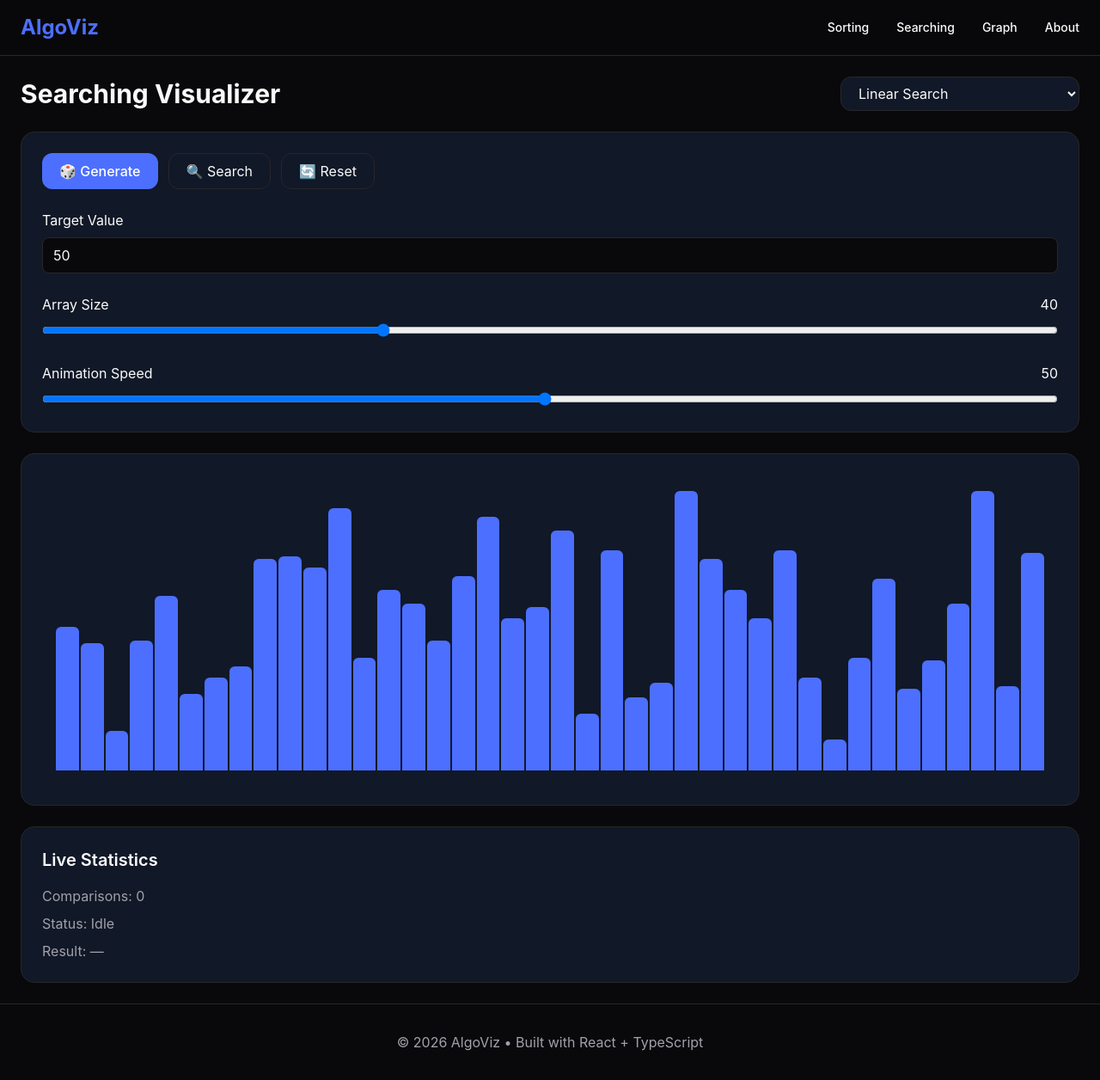
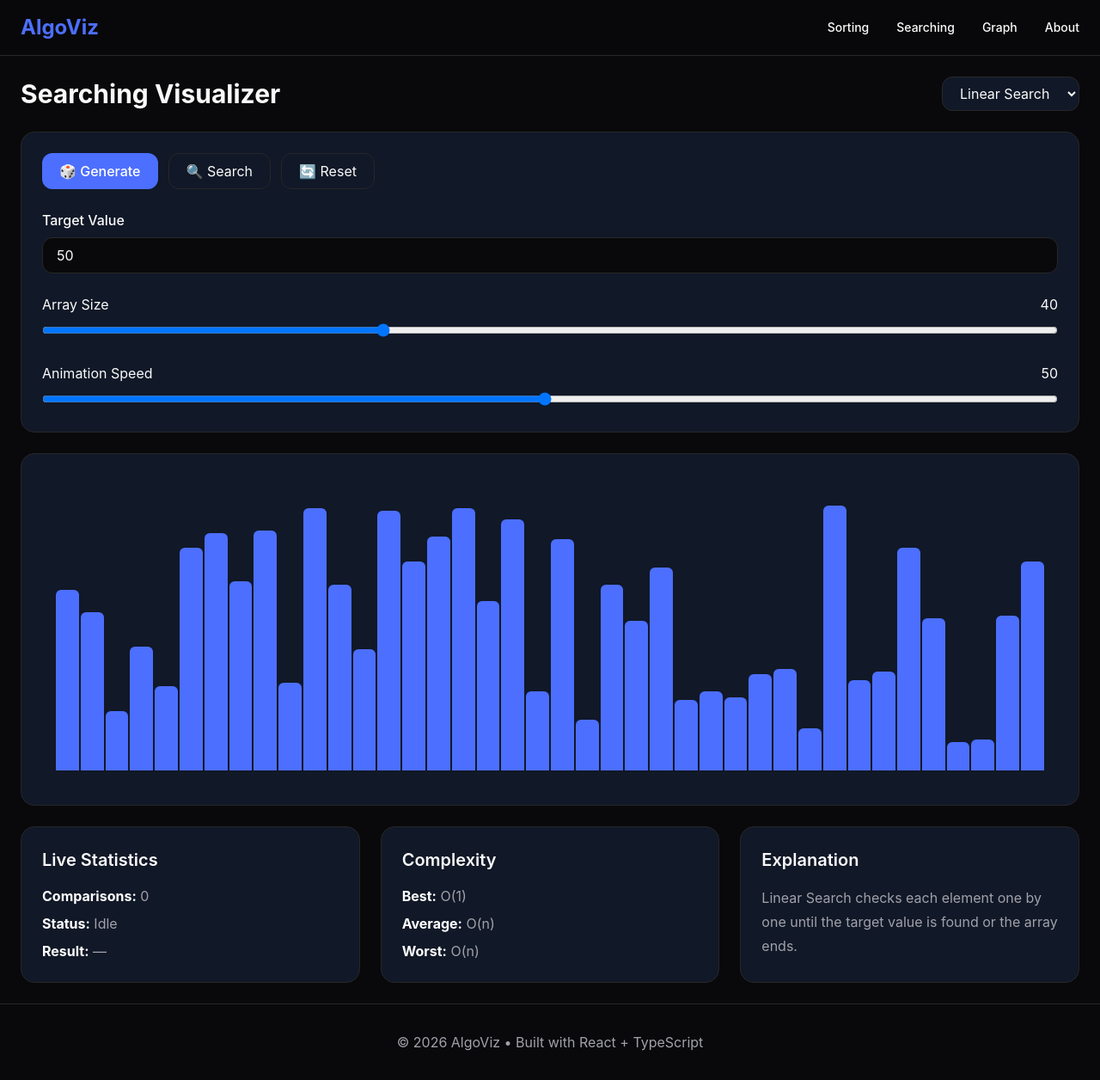
Before and after one commit to Tamajeet7/AlgoViz, a React (Vite) app in the folder frontend/: page /searching in a window 1280 px wide. Shown: the whole page at 86% size. Built offline with nearby package versions, Linux system fonts and the light colour scheme.

Commit message:
feat: complete searching visualizer with linear and binary search

```diff
--- a/frontend/src/features/searching/algorithms/binarySearch.ts
+++ b/frontend/src/features/searching/algorithms/binarySearch.ts
@@ -4,9 +4,7 @@ export function binarySearch(
   array: SearchBar[],
   target: number
 ): SearchStep[] {
-  const arr = array
-    .map((bar) => ({ ...bar }))
-    .sort((a, b) => a.value - b.value);
+  const arr = array.map((bar) => ({ ...bar }));
 
   const steps: SearchStep[] = [];
 
--- a/frontend/src/features/searching/components/SearchingVisualizer.tsx
+++ b/frontend/src/features/searching/components/SearchingVisualizer.tsx
@@ -1,10 +1,11 @@
-import { useState } from "react";
+import { useEffect, useState } from "react";
 
 import type { SearchingAlgorithm } from "../types/searching";
 
+import { linearSearch } from "../algorithms/linearSearch";
+import { binarySearch } from "../algorithms/binarySearch";
+
 import { algorithmInfo } from "../utils/algorithmInfo";
-
-import { linearSearch } from "../algorithms/linearSearch";
 
 import { useSearching } from "../hooks/useSearching";
 
@@ -14,6 +15,7 @@ import ArrayBars from "./ArrayBars";
 export default function SearchingVisualizer() {
   const {
     array,
+    setArray,
 
     target,
     setTarget,
@@ -42,14 +44,58 @@ export default function SearchingVisualizer() {
   const [algorithm, setAlgorithm] =
     useState<SearchingAlgorithm>("linear");
 
+  const [error, setError] = useState("");
+
   const info = algorithmInfo[algorithm];
 
+  useEffect(() => {
+    generateNewArray(algorithm === "binary");
+  }, [algorithm]);
+
+  function clearHighlights() {
+    setArray((prev) =>
+      prev.map((bar) => ({
+        ...bar,
+        state: "default",
+      }))
+    );
+  }
+
   function handleSearch() {
+    if (target < 10 || target > 99) {
+      setError("Target must be between 10 and 99.");
+      return;
+    }
+
+    setError("");
+
+    clearHighlights();
+
+    if (algorithm === "binary") {
+      play(binarySearch(array, target));
+    } else {
       play(linearSearch(array, target));
+    }
+  }
+
+  function handleGenerate() {
+    setError("");
+
+    generateNewArray(algorithm === "binary");
+  }
+
+  function handleReset() {
+    setError("");
+
+    reset();
+
+    generateNewArray(algorithm === "binary");
   }
 
   return (
     <div className="space-y-6">
+      {/* Header */}
+
       <div className="flex items-center justify-between">
         <h1 className="text-3xl font-bold">
           Searching Visualizer
@@ -58,56 +104,84 @@ export default function SearchingVisualizer() {
         <select
           value={algorithm}
           onChange={(e) =>
-            setAlgorithm(e.target.value as SearchingAlgorithm)
+            setAlgorithm(
+              e.target.value as SearchingAlgorithm
+            )
           }
-          className="rounded-xl border border-border bg-surface px-4 py-2"
+          className="rounded-xl border border-border bg-surface px-4 py-2 outline-none"
         >
-          <option value="linear">Linear Search</option>
+          <option value="linear">
+            Linear Search
+          </option>
 
           <option value="binary">
-            Binary Search (Coming Soon)
+            Binary Search
           </option>
         </select>
       </div>
+
+      {algorithm === "binary" && (
+        <div className="rounded-xl border border-blue-500/40 bg-blue-500/10 p-4 text-blue-300">
+          Binary Search requires a sorted array. The generated array
+          has been automatically sorted.
+        </div>
+      )}
+
+      {/* Toolbar */}
 
       <div className="rounded-2xl border border-border bg-surface">
         <Toolbar
           target={target}
           arraySize={arraySize}
           speed={speed}
+          isSearching={isSearching}
+          error={error}
           onTargetChange={setTarget}
           onArraySizeChange={setArraySize}
           onSpeedChange={setSpeed}
-          onGenerate={generateNewArray}
+          onGenerate={handleGenerate}
           onSearch={handleSearch}
-          onReset={reset}
+          onReset={handleReset}
         />
       </div>
+
+      {/* Visualization */}
 
       <div className="rounded-2xl border border-border bg-surface p-6">
         <ArrayBars array={array} />
       </div>
 
+      {/* Bottom Cards */}
+
+      <div className="grid gap-6 lg:grid-cols-3">
         <div className="rounded-2xl border border-border bg-surface p-6">
           <h2 className="mb-4 text-xl font-semibold">
             Live Statistics
           </h2>
 
           <div className="space-y-2 text-text-secondary">
-          <p>Comparisons: {comparisons}</p>
+            <p>
+              <strong className="text-white">
+                Comparisons:
+              </strong>{" "}
+              {comparisons}
+            </p>
 
             <p>
-            Status: {
-              isSearching
+              <strong className="text-white">
+                Status:
+              </strong>{" "}
+              {isSearching
                 ? "Searching..."
                 : searchResult === "idle"
                 ? "Idle"
-                : "Finished"
-            }
+                : "Finished"}
             </p>
 
             <p>
-            Result:{" "}
+              <strong className="text-white">
+                Result:
+              </strong>{" "}
               {searchResult === "idle" && "—"}
 
               {searchResult === "found" &&
@@ -118,6 +192,46 @@ export default function SearchingVisualizer() {
             </p>
           </div>
         </div>
+
+        <div className="rounded-2xl border border-border bg-surface p-6">
+          <h2 className="mb-4 text-xl font-semibold">
+            Complexity
+          </h2>
+
+          <div className="space-y-2 text-text-secondary">
+            <p>
+              <strong className="text-white">
+                Best:
+              </strong>{" "}
+              {info.best}
+            </p>
+
+            <p>
+              <strong className="text-white">
+                Average:
+              </strong>{" "}
+              {info.average}
+            </p>
+
+            <p>
+              <strong className="text-white">
+                Worst:
+              </strong>{" "}
+              {info.worst}
+            </p>
+          </div>
+        </div>
+
+        <div className="rounded-2xl border border-border bg-surface p-6">
+          <h2 className="mb-4 text-xl font-semibold">
+            Explanation
+          </h2>
+
+          <p className="leading-7 text-text-secondary">
+            {info.explanation}
+          </p>
+        </div>
+      </div>
     </div>
   );
 }
--- a/frontend/src/features/searching/components/Toolbar.tsx
+++ b/frontend/src/features/searching/components/Toolbar.tsx
@@ -2,6 +2,9 @@ type Props = {
   target: number;
   arraySize: number;
   speed: number;
+  isSearching: boolean;
+
+  error: string;
 
   onTargetChange: (value: number) => void;
   onArraySizeChange: (value: number) => void;
@@ -16,6 +19,8 @@ export default function Toolbar({
   target,
   arraySize,
   speed,
+  isSearching,
+  error,
   onTargetChange,
   onArraySizeChange,
   onSpeedChange,
@@ -28,28 +33,33 @@ export default function Toolbar({
       <div className="flex flex-wrap gap-3">
         <button
           onClick={onGenerate}
-          className="rounded-xl bg-primary px-5 py-2 font-medium text-white transition hover:opacity-90"
+          disabled={isSearching}
+          className="rounded-xl bg-primary px-5 py-2 font-medium text-white disabled:opacity-50"
         >
           🎲 Generate
         </button>
 
         <button
           onClick={onSearch}
-          className="rounded-xl border border-border px-5 py-2 transition hover:bg-white/5"
+          disabled={isSearching}
+          className="rounded-xl border border-border px-5 py-2 disabled:opacity-50"
         >
-          🔍 Search
+          {isSearching ? "Searching..." : "🔍 Search"}
         </button>
 
         <button
           onClick={onReset}
-          className="rounded-xl border border-border px-5 py-2 transition hover:bg-white/5"
+          disabled={isSearching}
+          className="rounded-xl border border-border px-5 py-2 disabled:opacity-50"
         >
           🔄 Reset
         </button>
       </div>
 
       <div>
-        <label className="mb-2 block">Target Value</label>
+        <label className="mb-2 block font-medium">
+          Target Value
+        </label>
 
         <input
           type="number"
@@ -59,8 +69,14 @@ export default function Toolbar({
           onChange={(e) =>
             onTargetChange(Number(e.target.value))
           }
-          className="w-full rounded-lg border border-border bg-background px-3 py-2 outline-none"
+          className="w-full rounded-xl border border-border bg-background px-4 py-2"
         />
+
+        {error && (
+          <p className="mt-2 text-sm text-red-400">
+            {error}
+          </p>
+        )}
       </div>
 
       <div>
--- a/frontend/src/features/searching/hooks/useSearching.ts
+++ b/frontend/src/features/searching/hooks/useSearching.ts
@@ -25,21 +25,13 @@ export function useSearching() {
   const timeoutRef = useRef<number | null>(null);
 
   useEffect(() => {
-    setArray(generateArray(arraySize));
-
-    setComparisons(0);
-
-    setSearchResult("idle");
-
-    setFoundIndex(null);
-
-    setIsSearching(false);
+    generateNewArray(false);
   }, [arraySize]);
 
-  function generateNewArray() {
+  function generateNewArray(sorted = false) {
     if (isSearching) return;
 
-    setArray(generateArray(arraySize));
+    setArray(generateArray(arraySize, sorted));
 
     setComparisons(0);
 
@@ -56,6 +48,7 @@ export function useSearching() {
     setIsSearching(true);
 
     setSearchResult("idle");
+
     setFoundIndex(null);
 
     let index = 0;
@@ -79,13 +72,14 @@ export function useSearching() {
       const step = steps[index];
 
       setArray(step.array);
+
       setComparisons(step.comparisons);
 
       index++;
 
       timeoutRef.current = window.setTimeout(
         animate,
-        101 - speed
+        Math.max(10, 110 - speed)
       );
     }
 
@@ -97,7 +91,7 @@ export function useSearching() {
       clearTimeout(timeoutRef.current);
     }
 
-    setArray(generateArray(arraySize));
+    setIsSearching(false);
 
     setComparisons(0);
 
@@ -105,11 +99,13 @@ export function useSearching() {
 
     setFoundIndex(null);
 
-    setIsSearching(false);
+    setArray(generateArray(arraySize));
   }
 
   return {
     array,
+
+    setArray,
 
     arraySize,
     setArraySize,
```
Lines whose indentation alone changed are shown as unchanged.
